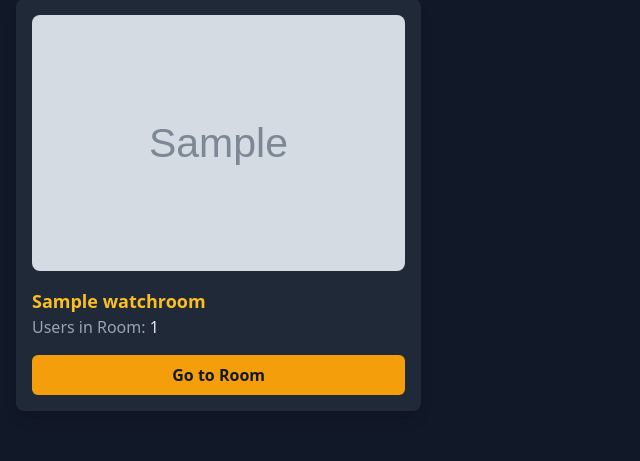
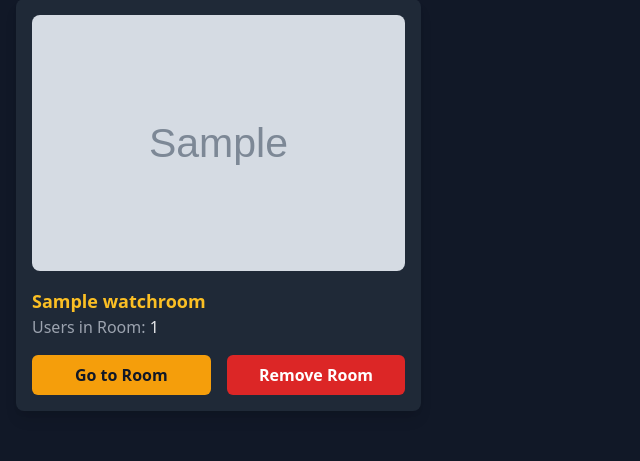
Before and after one commit to martian58/FlickNest, a Django app: page /movies/watch_rooms/ in a window 1280 px wide. Shown: the part 134-595 px from the top of the page, without its empty margins (0-640 px from the left). Run offline with Django 5.2, Linux system fonts and the light colour scheme; a user stored in the database is signed in; tables that the repository leaves empty hold one stand-in row (values such as "Sample post"); grey boxes marked "Sample" are stand-in pictures; some libraries are stand-ins or nearby versions.

Commit message:
Added "Remove Room" and "Leave Room" buttons

```diff
--- a/movies/models.py
+++ b/movies/models.py
@@ -54,6 +54,7 @@ class Movie(models.Model):
 
 
 class WatchRoom(models.Model):
+    creator = models.ForeignKey(User, related_name='room_creator', on_delete=models.CASCADE)
     room_name = models.CharField(max_length=200)
     users_in_room = models.ManyToManyField(User, related_name='users_in_room', blank=True)
     movie_in_room = models.ForeignKey(Movie, related_name='movie_in_room', on_delete=models.CASCADE)
@@ -65,7 +66,8 @@ class WatchRoom(models.Model):
         """Add a user to the room if not already in."""
         if not self.users_in_room.filter(id=user.id).exists():
             self.users_in_room.add(user)
-
+    def get_creator(self):
+        return self.creator
 
     def remove_user_from_room(self, user):
         """Remove a user from room if it is in."""
--- a/movies/templates/watch_rooms.html
+++ b/movies/templates/watch_rooms.html
@@ -19,10 +19,27 @@
                     <h2 class="text-lg font-semibold text-yellow-400">{{ room.room_name }}</h2>
                     <p class="text-gray-400">Users in Room: <span class="text-gray-200">{{ room.get_users_in_room_count }}</span></p>
 
-                    <!-- Go to Room Button -->
-                    <a href="{% url 'watch_room' room.id %}" class="block mt-4 text-center bg-yellow-500 text-gray-900 font-semibold py-2 rounded-md hover:bg-yellow-400 transition-colors">
-                        Go to Room
-                    </a>
+                    <!-- Buttons -->
+                    <div class="mt-4 flex justify-between space-x-4">
+                        <!-- Go to Room Button -->
+                        <a href="{% url 'watch_room' room.id %}" class="flex-1 text-center bg-yellow-500 text-gray-900 font-semibold py-2 rounded-md hover:bg-yellow-400 transition-colors">
+                            Go to Room
+                        </a>
+                        {% if request.user == room.creator %}
+                        <!-- Remove Room Button -->
+                        <button
+                            class="flex-1 text-center bg-red-600 text-white font-semibold py-2 rounded-md hover:bg-red-500 transition-colors remove-room-btn"
+                            data-room-id="{{ room.id }}">
+                            Remove Room
+                        </button>
+                        {% else %}
+                        <button
+                            class="flex-1 text-center bg-pink-600 text-white font-semibold py-2 rounded-md hover:bg-pink-500 transition-colors leave-room-btn"
+                            data-room-id="{{ room.id }}">
+                            Leave Room
+                        </button>
+                        {% endif %}
+                    </div>
                 </div>
             {% endfor %}
         </div>
@@ -30,4 +47,68 @@
         <p class="text-center text-gray-400 mt-6">You are not part of any watch rooms yet.</p>
     {% endif %}
 </div>
+
+<!-- JavaScript for Remove Room -->
+<script>
+document.addEventListener('DOMContentLoaded', () => {
+    const removeRoomButtons = document.querySelectorAll('.remove-room-btn');
+
+    removeRoomButtons.forEach(button => {
+        button.addEventListener('click', function () {
+            const roomId = this.getAttribute('data-room-id');
+
+            // Confirmation before removing the room
+            if (confirm('Are you sure you want to remove this room?')) {
+                fetch(`/movies/watch_rooms/remove/${roomId}/`, {
+                    method: 'POST',
+                    headers: {
+                        'Content-Type': 'application/json',
+                        'X-CSRFToken': '{{ csrf_token }}'
+                    },
+                })
+                .then(response => response.json())
+                .then(data => {
+                    if (data.success) {
+                        alert(data.message);
+                        location.reload(); // Reload the page to reflect changes
+                    } else {
+                        alert(data.message);
+                    }
+                })
+                .catch(error => console.error('Error:', error));
+            }
+        });
+    });
+
+    const leaveRoomButtons = document.querySelectorAll('.leave-room-btn');
+
+    leaveRoomButtons.forEach(button => {
+        button.addEventListener('click', function () {
+            const roomId = this.getAttribute('data-room-id');
+
+            // Confirmation before removing the room
+            if (confirm('Are you sure you want to leave this room?')) {
+                fetch(`/movies/watch_rooms/leave/${roomId}/`, {
+                    method: 'POST',
+                    headers: {
+                        'Content-Type': 'application/json',
+                        'X-CSRFToken': '{{ csrf_token }}'
+                    },
+                })
+                .then(response => response.json())
+                .then(data => {
+                    if (data.success) {
+                        alert(data.message);
+                        location.reload(); // Reload the page to reflect changes
+                    } else {
+                        alert(data.message);
+                    }
+                })
+                .catch(error => console.error('Error:', error));
+            }
+        });
+    });
+
+});
+</script>
 {% endblock %}
--- a/movies/urls.py
+++ b/movies/urls.py
@@ -7,8 +7,9 @@ urlpatterns = [
     path('toggle_star/<int:movie_id>/', views.toggle_star, name='toggle_star'),
     path('create_watch_room/', views.create_watch_room, name='create_watch_room'),
     path('watch_rooms/', views.watch_rooms, name='watch_rooms'),
+    path('watch_rooms/remove/<int:room_id>/', views.remove_watch_room, name='remove_watch_room'),
+    path('watch_rooms/leave/<int:room_id>/', views.leave_watch_room, name='leave_watch_room'),
     path('watch_room/<int:watch_room_id>/', views.watch_room, name='watch_room'),
     path('send_watch_room_message/<int:watch_room_id>/', views.send_group_message, name='send_watch_room_message'),
     path('fetch_watch_room_messages/<int:watch_room_id>/', views.fetch_group_messages, name='fetch_watch_room_messages'),
-
 ]
--- a/movies/views.py
+++ b/movies/views.py
@@ -89,7 +89,7 @@ def create_watch_room(request):
                 return JsonResponse({"success": False, "error": "Selected movie does not exist."})
 
             # Create the watch room
-            watch_room = WatchRoom.objects.create(room_name=room_name, movie_in_room=movie)
+            watch_room = WatchRoom.objects.create(room_name=room_name, movie_in_room=movie, creator=request.user)
             watch_room.add_user_to_room(request.user)
 
             # Add selected users to the room
@@ -104,7 +104,49 @@ def create_watch_room(request):
             return JsonResponse({"success": False, "error": "Invalid JSON data"})
         except Exception as e:
             return JsonResponse({"success": False, "error": str(e)})
+@login_required
+@csrf_exempt
+def remove_watch_room(request, room_id):
+    if request.method == "POST":
+        try:
+            # Retrieve the watch room or return a 404 if it doesn't exist
+            watch_room = get_object_or_404(WatchRoom, id=room_id)
 
+            # Check if the user is authorized to remove the room
+            if request.user != watch_room.creator:
+                return JsonResponse({"success": False, "error": "You are not authorized to remove this room."}, status=403)
+
+            # Delete the watch room
+            watch_room.delete()
+
+            # Respond with success
+            return JsonResponse({"success": True, "message": "Watch room successfully removed."})
+
+        except Exception as e:
+            # Handle unexpected errors
+            return JsonResponse({"success": False, "error": f"An error occurred: {str(e)}"}, status=500)
+    else:
+        # Handle non-POST requests
+        return JsonResponse({"success": False, "error": "Invalid request method."}, status=400)
+
+@login_required
+@csrf_exempt
+def leave_watch_room(request, room_id):
+    if request.method == "POST":
+        try:
+            watch_room = get_object_or_404(WatchRoom, id=room_id)
+
+            if request.user not in watch_room.users_in_room.all():
+                return JsonResponse({"success": False, "error": "You are not in this room."}, status=403)
+
+            watch_room.users_in_room.remove(request.user)
+
+            return JsonResponse({"success": True, "message": "You left the room successfully."})
+
+        except Exception as e:
+            return JsonResponse({"success": False, "error": f"An error occurred: {str(e)}"}, status=500)
+    else:
+        return JsonResponse({"success": False, "error": "Invalid request method."}, status=400)
 
 @login_required
 def watch_rooms(request):
```
Also changed, not shown: movies/migrations/0004_watchroom_creator.py (added).
